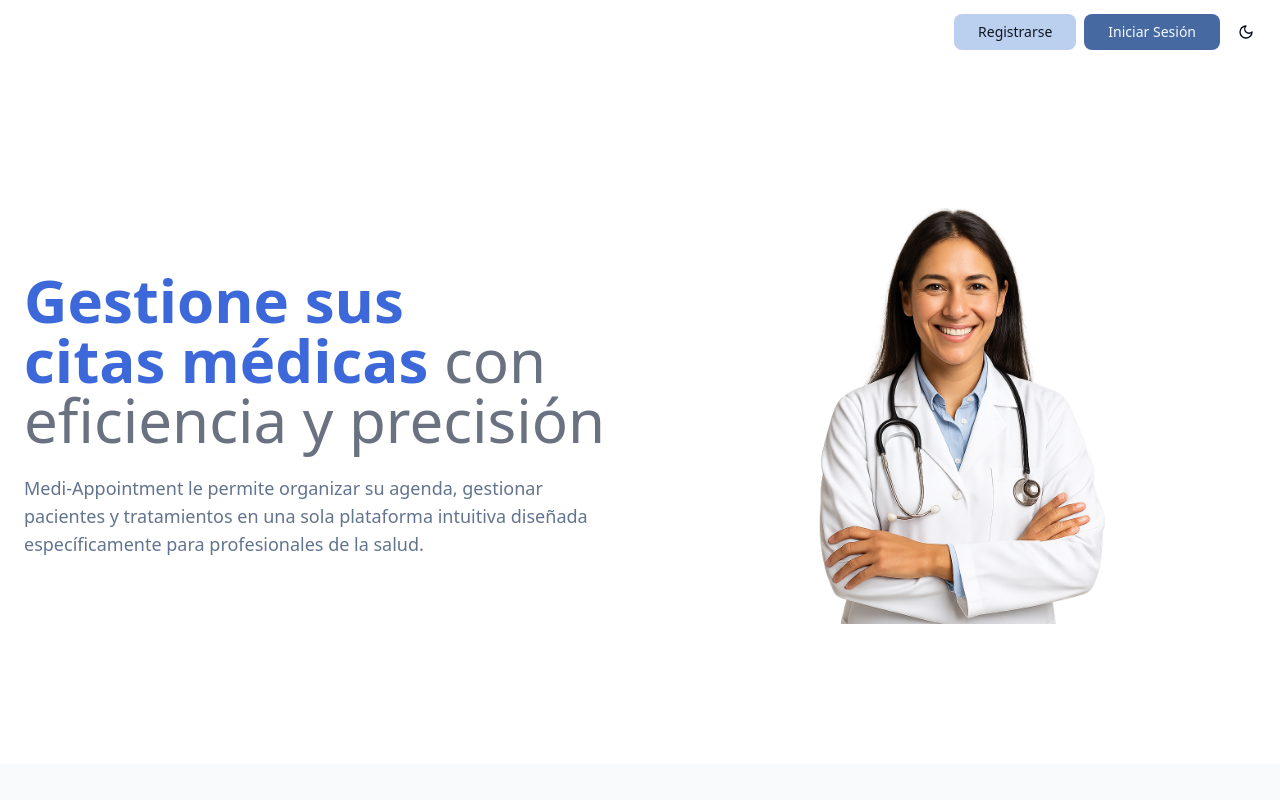
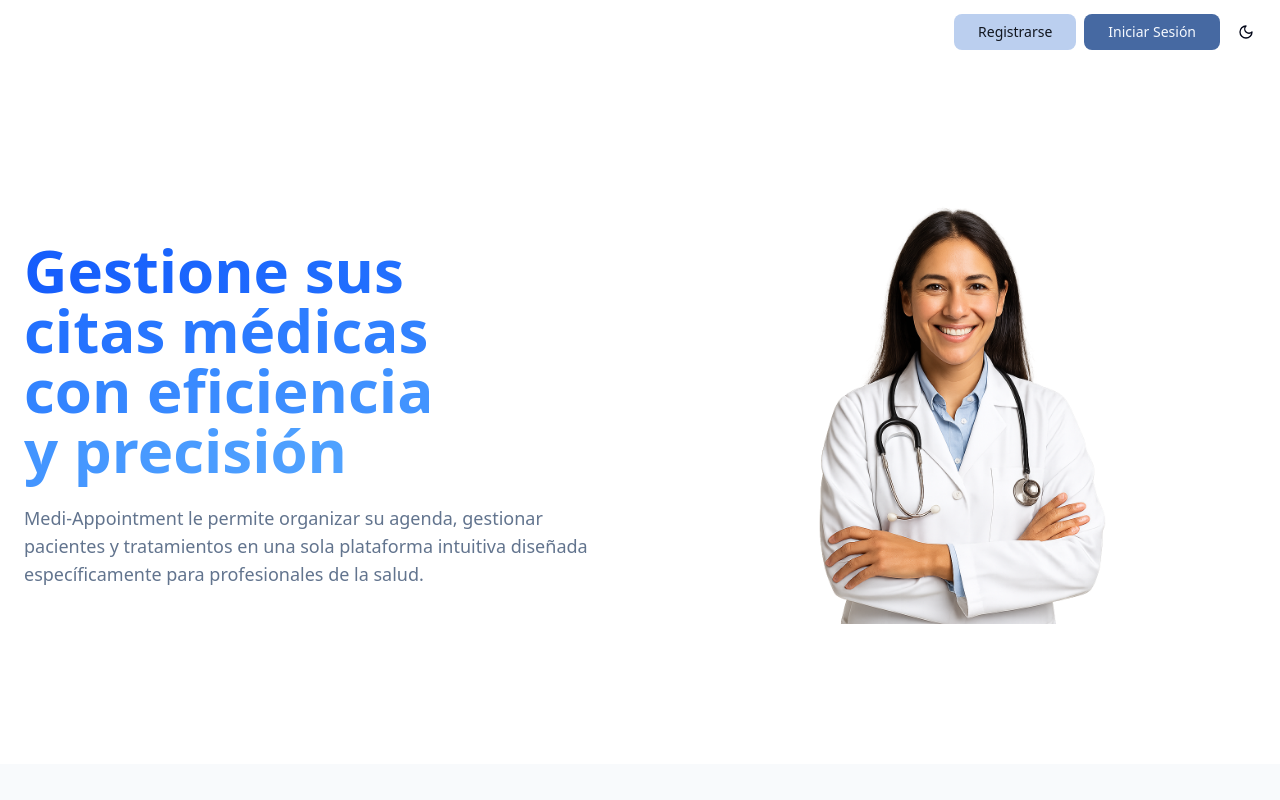
Before and after one commit to dvelezroman/medical-appointments-frontend, a Next.js app: page / in a window 1280 px wide. Shown: the top 800 px of the page. Built offline with nearby package versions, Linux system fonts and the light colour scheme.

Commit message:
estilo hero

```diff
--- a/src/components/landing/hero.tsx
+++ b/src/components/landing/hero.tsx
@@ -16,9 +16,10 @@ export default function Hero() {
             transition={{ duration: 0.8, ease: "easeOut" }}
             className="space-y-6"
           >
-            <h1 className="text-4xl sm:text-6xl md:text-6xl font-bold text-balance sm:mx-0 text-default">
-              <span className="text-heading">Gestione sus citas médicas</span>{' '}
-              <span className="text-gray-500 dark:text-gray-300 font-light">con eficiencia y precisión</span>
+            <h1 className="text-4xl sm:text-6xl md:text-6xl font-bold text-balance sm:mx-0">
+              <span className="bg-gradient-to-r from-blue-600 to-blue-400 dark:from-blue-400 dark:to-blue-100 bg-clip-text text-transparent">
+                Gestione sus citas médicas con eficiencia y precisión
+              </span>
             </h1>
             <p className="text-muted-foreground text-sm md:text-lg dark:text-gray-300">
               Medi-Appointment le permite organizar su agenda, gestionar pacientes y tratamientos en una sola plataforma intuitiva diseñada específicamente para profesionales de la salud.
@@ -41,22 +42,6 @@ export default function Hero() {
               priority
             />
           </motion.div>
-
-          {/* Botón
-          <motion.div
-            initial={{ opacity: 0, y: 20 }}
-            whileInView={{ opacity: 1, y: 0 }}
-            transition={{ duration: 0.6, ease: "easeOut", delay: 0.4 }}
-            viewport={{ once: true }}
-            className="w-full flex justify-center sm:justify-start sm:col-span-2 md:col-span-1 md:col-start-1"
-          >
-            <Link href="/auth/login">
-              <Button className="px-3 py-4 text-sm sm:px-6 sm:py-3 md:py-5 md:px-7 sm:text-md" variant="default">
-                Iniciar Sesión
-              </Button>
-            </Link>
-          </motion.div> */}
-
         </div>
       </div>
     </section>
```
